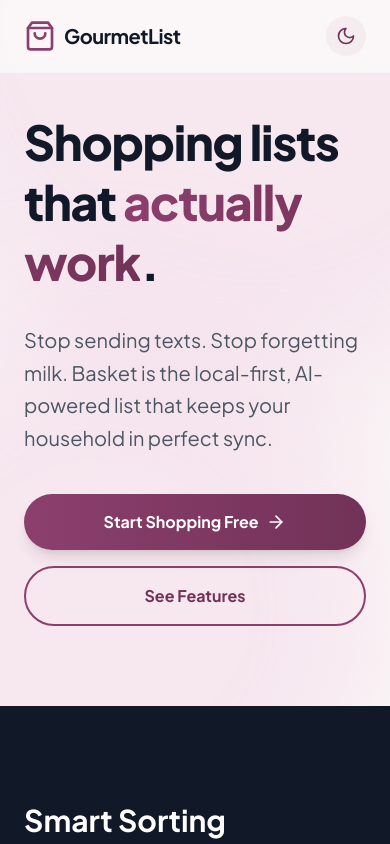
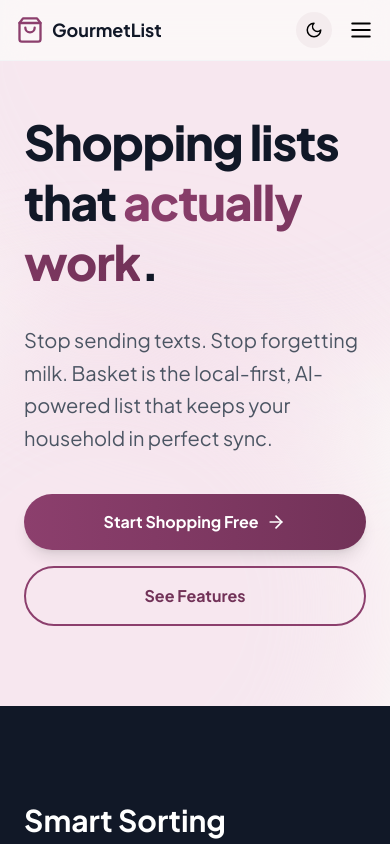
Before and after one commit to marveldev/gourmet-list, a React (Vite) app: page / in a window 390 px wide. Shown: the top 844 px of the page. Built offline with nearby package versions, Linux system fonts and the light colour scheme; no server answers.

Commit message:
feat: refactor Landing page to use Navbar component and enhance mobile responsiveness

```diff
--- /dev/null
+++ b/src/components/NavBar.jsx
@@ -0,0 +1,133 @@
+import { useState } from "react"
+import { ShoppingBag, Sun, Moon, Menu, X } from "lucide-react"
+import { Link } from "react-router-dom"
+
+export default function Navbar({ currentUser, toggleTheme, isDark, logout }) {
+	const [isOpen, setIsOpen] = useState(false)
+
+	return (
+		<nav className="fixed top-0 left-0 right-0 z-50 bg-[#fcfbf9]/80 dark:bg-gray-900 backdrop-blur-md border-b border-gray-100 dark:border-gray-800">
+			<div className="max-w-7xl mx-auto px-4 sm:px-6 py-3 sm:py-4 flex justify-between items-center">
+				{/* Logo */}
+				<div className="flex items-center gap-2">
+					<ShoppingBag className="w-7 h-7 text-accent-600 dark:text-accent-300" />
+					<span className="text-lg sm:text-xl font-bold text-gray-900 dark:text-white">
+						GourmetList
+					</span>
+				</div>
+
+				{/* Desktop Menu */}
+				<div className="hidden md:flex items-center gap-4">
+					<button
+						onClick={toggleTheme}
+						className="inline-flex items-center justify-center w-10 h-10 rounded-full
+            text-gray-700 dark:bg-[#723258e7] bg-accent-700/5
+            hover:bg-accent-700/20 transition-colors">
+						{isDark ? (
+							<Sun className="w-5 h-5 text-accent-100" />
+						) : (
+							<Moon className="w-5 h-5 text-accent-700" />
+						)}
+					</button>
+
+					{!currentUser ? (
+						<>
+							<Link
+								to="/signin"
+								className="px-4 py-2.5 rounded-full text-sm font-semibold text-white
+                bg-gradient-to-r from-accent-600 to-accent-700 shadow-md">
+								Sign In
+							</Link>
+							<Link
+								to="/signup"
+								className="px-4 py-2.5 rounded-full text-sm font-semibold
+                text-accent-700 border-2 border-accent-600 hover:bg-accent-50">
+								Create Account
+							</Link>
+						</>
+					) : (
+						<>
+							<Link
+								to="/shopping-list"
+								className="bg-fuchsia-600 text-white px-5 py-2.5 rounded-full font-medium text-sm">
+								Launch App
+							</Link>
+							<button
+								onClick={logout}
+								className="text-sm font-semibold text-gray-600 hover:text-gray-900
+                dark:text-gray-300 dark:hover:text-white">
+								Sign Out
+							</button>
+						</>
+					)}
+				</div>
+
+				{/* Mobile Right Section */}
+				<div className="flex items-center gap-4 md:hidden">
+					<button
+						onClick={toggleTheme}
+						className="w-9 h-9 flex items-center justify-center rounded-full
+            bg-accent-700/5 dark:bg-[#723258e7]">
+						{isDark ? <Sun size={18} /> : <Moon size={18} />}
+					</button>
+
+					<button onClick={() => setIsOpen(!isOpen)}>
+						{isOpen ? <X size={26} /> : <Menu size={26} />}
+					</button>
+				</div>
+			</div>
+
+			{/* Mobile Dropdown Menu */}
+			{isOpen && (
+				<div
+					className="md:hidden absolute top-full right-4 mt-2 w-64
+    bg-white dark:bg-gray-900 rounded-2xl shadow-xl
+    border border-gray-200 dark:border-gray-800
+    p-4 animate-in fade-in slide-in-from-top-2 duration-200">
+					<div className="flex flex-col gap-3">
+						{!currentUser ? (
+							<>
+								<Link
+									to="/signin"
+									onClick={() => setIsOpen(false)}
+									className="w-full text-center py-2.5 rounded-lg font-semibold
+            text-white bg-gradient-to-r from-accent-600 to-accent-700">
+									Sign In
+								</Link>
+
+								<Link
+									to="/signup"
+									onClick={() => setIsOpen(false)}
+									className="w-full text-center py-2.5 rounded-lg font-semibold
+            border-2 border-accent-600 text-accent-700">
+									Create Account
+								</Link>
+							</>
+						) : (
+							<>
+								<Link
+									to="/shopping-list"
+									onClick={() => setIsOpen(false)}
+									className="w-full text-center py-2.5 rounded-lg font-semibold
+            bg-fuchsia-600 text-white">
+									Launch App
+								</Link>
+
+								<button
+									onClick={() => {
+										logout()
+										setIsOpen(false)
+									}}
+									className="w-full text-center py-2.5 rounded-lg font-semibold
+            border border-gray-300 dark:border-gray-700
+            text-gray-700 dark:text-gray-300">
+									Sign Out
+								</button>
+							</>
+						)}
+					</div>
+				</div>
+			)}
+		</nav>
+	)
+}
--- a/src/pages/Landing.jsx
+++ b/src/pages/Landing.jsx
@@ -1,8 +1,9 @@
 import { Link } from "react-router-dom"
 import { useAuth } from "../contexts/AuthContext"
-import { ShoppingBag, Moon, Sun, ArrowRight, Check } from "lucide-react"
+import { ArrowRight, Check } from "lucide-react"
 import Footer from "../components/Footer"
 import { useTheme } from "../contexts/ThemeContext"
+import Navbar from "../components/NavBar"
 
 export default function Landing() {
 	const { currentUser, logout } = useAuth()
@@ -10,58 +11,12 @@ export default function Landing() {
 
 	return (
 		<div className="min-h-screen flex flex-col bg-[#fcfbf9] dark:bg-gray-900">
-			{/* Nav */}
-			<nav className="fixed top-0 left-0 right-0 z-50 transition-all duration-300 bg-[#fcfbf9]/80 dark:bg-gray-900 backdrop-blur-md border-b border-gray-100 dark:border-gray-800">
-				<div className="max-w-7xl mx-auto px-6 py-4 flex justify-between items-center">
-					<div className="flex items-center gap-2">
-						<div className="text-accent-600 w-8 h-8 dark:text-accent-300">
-							<ShoppingBag className="w-full h-full" />
-						</div>
-						<span className="text-xl font-bold tracking-tight text-gray-900 dark:text-white">
-							GourmetList
-						</span>
-					</div>
-					<div className="flex md:gap-6 gap-2 items-center">
-						<button
-							onClick={toggleTheme}
-							className="inline-flex items-center justify-center w-10 h-10 rounded-full text-gray-700 dark:bg-[#723258e7] bg-accent-700/5 hover:bg-accent-700/20 transition-colors">
-							{isDark ? (
-								<Sun className="w-5 h-5 text-accent-100" />
-							) : (
-								<Moon className="w-5 h-5 text-accent-700" />
-							)}
-						</button>
-
-						{!currentUser ? (
-							<>
-								<Link
-									to="/signin"
-									className="hidden md:block px-4 py-2.5 rounded-full text-sm font-semibold text-white bg-gradient-to-r from-accent-600 to-accent-700 shadow-md hover:shadow-lg transition-all">
-									Sign In
-								</Link>
-								<Link
-									to="/signup"
-									className="hidden md:block px-4 py-2.5 rounded-full text-sm font-semibold text-accent-700 border-2 border-accent-600 hover:bg-accent-50 transition-all">
-									Create Account
-								</Link>
-							</>
-						) : (
-							<>
-								<Link
-									to="/shopping-list"
-									className="bg-fuchsia-600 text-white px-5 py-2.5 rounded-full font-medium text-sm hover:bg-fuchsia-700 transition-colors shadow-lg shadow-fuchsia-900/20">
-									Launch App
-								</Link>
-								<button
-									onClick={logout}
-									className="hidden md:block text-sm font-semibold text-gray-600 hover:text-gray-900 dark:text-gray-300 dark:hover:text-white">
-									Sign Out
-								</button>
-							</>
-						)}
-					</div>
-				</div>
-			</nav>
+			<Navbar
+				currentUser={currentUser}
+				toggleTheme={toggleTheme}
+				isDark={isDark}
+				logout={logout}
+			/>
 
 			{/* Hero */}
 			<section className="relative pt-28 pb-20 md:pt-48 md:pb-32 overflow-hidden flex-grow">
--- a/src/pages/ShoppingList.jsx
+++ b/src/pages/ShoppingList.jsx
@@ -389,7 +389,7 @@ export default function ShoppingListApp() {
 								{completedCount}/{items.length} done
 							</span>
 						</div>
-						<div className="h-2 bg-gray-200 rounded-full overflow-hidden">
+						<div className="h-2 dark:bg-gray-700 bg-gray-200 rounded-full overflow-hidden">
 							<div
 								id="progress-fill"
 								className="h-full bg-accent-500 transition-all duration-500 ease-out"
```
